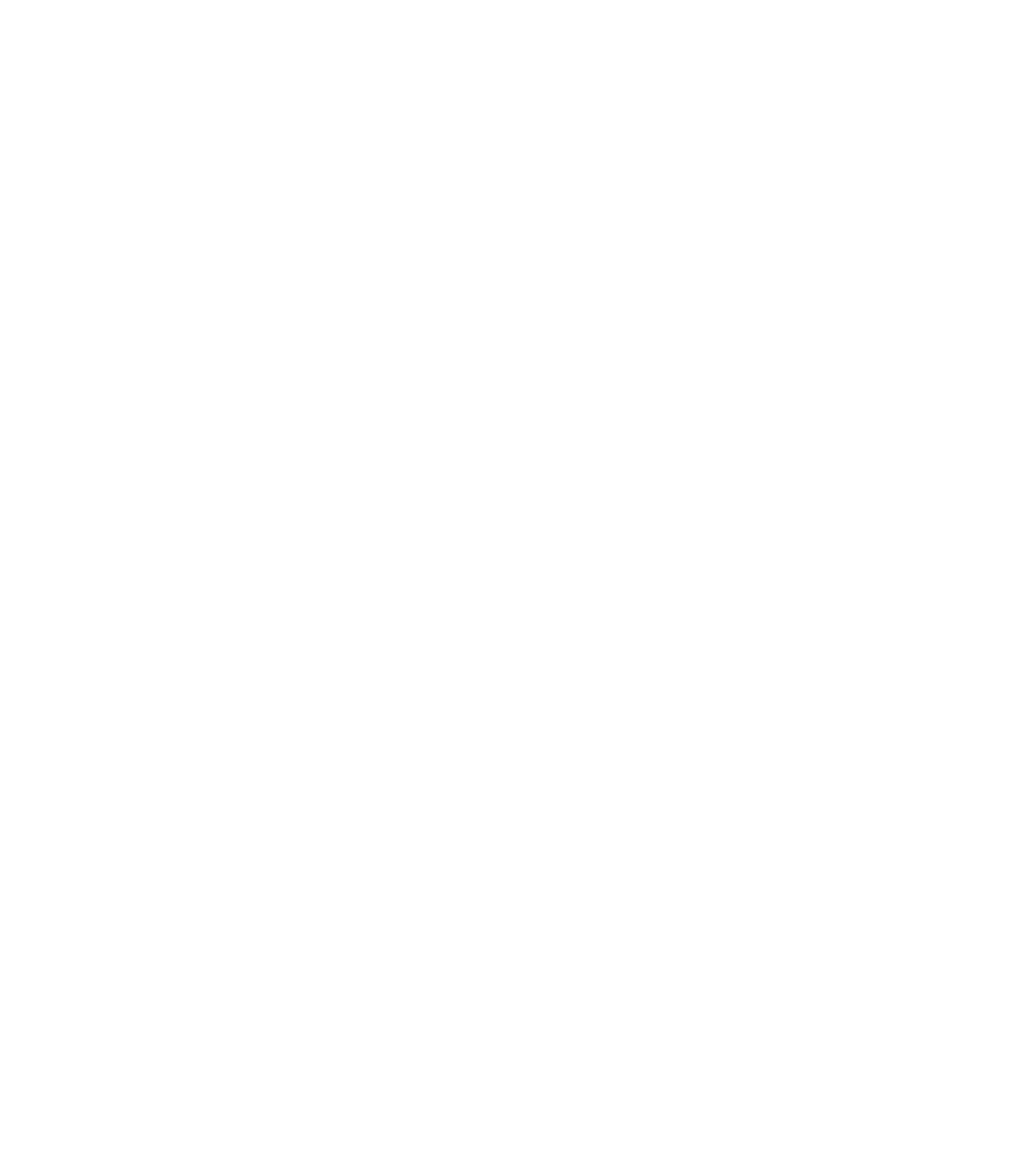
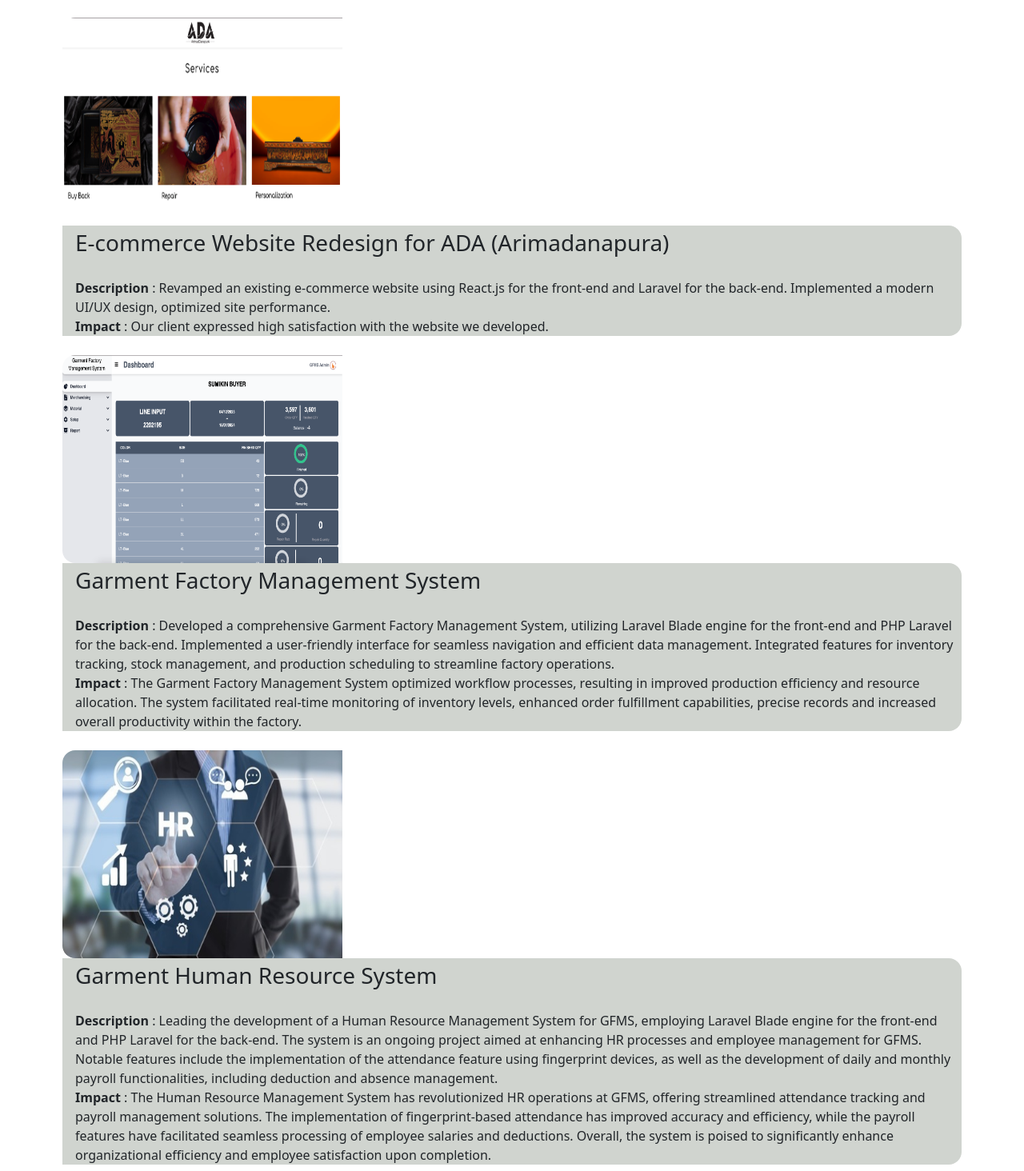
Before and after one commit to naybala/my-resume, a Vue app: page / in a window 1280 px wide. Shown: the part 3808-5272 px from the top of the page at 80% size. Before the commit the page ends 3761 px from the top, so only its background shows below. Built offline with nearby package versions, Linux system fonts and the light colour scheme.

Commit message:
update project

```diff
--- /dev/null
+++ b/src/components/Arimadanapura.vue
@@ -0,0 +1,45 @@
+<template>
+    <div class="flex-container">
+      <div class="img-container">
+        <img src="./../assets/image/ada.png" alt="" class="img" />
+      </div>
+      <div class="text-container">
+       <div class="ms-3">
+        <span class="fs-3">E-commerce Website Redesign for ADA (Arimadanapura)</span>
+        <br><br>
+        <span class=""><span class="fw-bold">Description</span> : Revamped an existing e-commerce website using React.js for the front-end and Laravel for the back-end. Implemented a modern UI/UX design, optimized site performance.
+
+        </span>
+        <br>
+        <span class=""><span class="fw-bold">Impact</span> : Our client expressed high satisfaction with the website we developed.
+        </span>
+       </div>
+      </div>
+
+    </div>
+</template>
+<style scoped>
+.flex-container {
+  display: flex;
+  flex-wrap: nowrap;
+  border-top-left-radius: 1rem;
+  border-bottom-left-radius: 1rem;
+}
+.img-container{
+  flex: 20%;
+  border-top-left-radius: 1rem;
+  border-bottom-left-radius: 1rem;
+}
+.text-container{
+  flex: 70%;
+  background-color: rgb(208, 212, 207);
+  border-top-right-radius: 1rem;
+  border-bottom-right-radius: 1rem;
+}
+img {
+  width: 350px;
+  height: 260px;
+  border-top-left-radius: 1rem;
+  border-bottom-left-radius: 1rem;
+}
+</style>
--- /dev/null
+++ b/src/components/GFMS.vue
@@ -0,0 +1,44 @@
+<template>
+    <div class="flex-container">
+      <div class="img-container">
+        <img src="./../assets/image/gfms.png" alt="" class="img" />
+      </div>
+      <div class="text-container">
+       <div class="ms-3">
+        <span class="fs-3">Garment Factory Management System</span>
+        <br><br>
+        <span class=""><span class="fw-bold">Description</span> : Developed a comprehensive Garment Factory Management System, utilizing Laravel Blade engine for the front-end and PHP Laravel for the back-end. Implemented a user-friendly interface for seamless navigation and efficient data management. Integrated features for inventory tracking, stock management, and production scheduling to streamline factory operations.
+
+        </span>
+        <br>
+        <span class=""><span class="fw-bold">Impact</span> : The Garment Factory Management System optimized workflow processes, resulting in improved production efficiency and resource allocation. The system facilitated real-time monitoring of inventory levels, enhanced order fulfillment capabilities, precise records and increased overall productivity within the factory.
+        </span>
+       </div>
+      </div>
+
+    </div>
+</template>
+<style scoped>
+.flex-container {
+  display: flex;
+  border-top-left-radius: 1rem;
+  border-bottom-left-radius: 1rem;
+}
+.img-container{
+  flex: 20%;
+  border-top-left-radius: 1rem;
+  border-bottom-left-radius: 1rem;
+}
+.text-container{
+  flex: 70%;
+  background-color: rgb(208, 212, 207);
+  border-top-right-radius: 1rem;
+  border-bottom-right-radius: 1rem;
+}
+img {
+  width: 350px;
+  height: 260px;
+  border-top-left-radius: 1rem;
+  border-bottom-left-radius: 1rem;
+}
+</style>
--- /dev/null
+++ b/src/components/GHRS.vue
@@ -0,0 +1,44 @@
+<template>
+    <div class="flex-container">
+      <div class="img-container">
+        <img src="./../assets/image/gfms-hr.jpeg" alt="" class="img" />
+      </div>
+      <div class="text-container">
+       <div class="ms-3">
+        <span class="fs-3">Garment Human Resource System</span>
+        <br><br>
+        <span class=""><span class="fw-bold">Description</span> : Leading the development of a Human Resource Management System for GFMS, employing Laravel Blade engine for the front-end and PHP Laravel for the back-end. The system is an ongoing project aimed at enhancing HR processes and employee management for GFMS. Notable features include the implementation of the attendance feature using fingerprint devices, as well as the development of daily and monthly payroll functionalities, including deduction and absence management.
+
+        </span>
+        <br>
+        <span class=""><span class="fw-bold">Impact</span> : The Human Resource Management System has revolutionized HR operations at GFMS, offering streamlined attendance tracking and payroll management solutions. The implementation of fingerprint-based attendance has improved accuracy and efficiency, while the payroll features have facilitated seamless processing of employee salaries and deductions. Overall, the system is poised to significantly enhance organizational efficiency and employee satisfaction upon completion.
+        </span>
+       </div>
+      </div>
+
+    </div>
+</template>
+<style scoped>
+.flex-container {
+  display: flex;
+  border-top-left-radius: 1rem;
+  border-bottom-left-radius: 1rem;
+}
+.img-container{
+  flex: 20%;
+  border-top-left-radius: 1rem;
+  border-bottom-left-radius: 1rem;
+}
+.text-container{
+  flex: 70%;
+  background-color: rgb(208, 212, 207);
+  border-top-right-radius: 1rem;
+  border-bottom-right-radius: 1rem;
+}
+img {
+  width: 350px;
+  height: 260px;
+  border-top-left-radius: 1rem;
+  border-bottom-left-radius: 1rem;
+}
+</style>
--- a/src/components/LuxuraSpa.vue
+++ b/src/components/LuxuraSpa.vue
@@ -37,6 +37,7 @@
 }
 img {
   width: 350px;
+  height: 260px;
   border-top-left-radius: 1rem;
   border-bottom-left-radius: 1rem;
 }
--- a/src/components/MainContainer.vue
+++ b/src/components/MainContainer.vue
@@ -22,6 +22,18 @@
     <div >
       <RahtaEntertainment/>
     </div>
+    <br>
+    <div >
+      <Arimadanapura/>
+    </div>
+    <br>
+    <div >
+      <GFMS/>
+    </div>
+    <br>
+    <div >
+      <GHRS/>
+    </div>
   </div>
 </template>
 
@@ -31,6 +43,9 @@
 import RightContainer from "./RightContainer.vue";
 import LuxuraSpa from "./LuxuraSpa.vue";
 import RahtaEntertainment from "./RahtaEntertainment.vue";
+import Arimadanapura from "./Arimadanapura.vue";
+import GFMS from "./GFMS.vue";
+import GHRS from "./GHRS.vue";
 export default {
   components: {
     Loader,
@@ -38,6 +53,9 @@
     RightContainer,
     LuxuraSpa,
     RahtaEntertainment,
+    Arimadanapura,
+    GFMS,
+    GHRS
   },
   data: () => ({
     loading: true,
--- a/src/components/RahtaEntertainment.vue
+++ b/src/components/RahtaEntertainment.vue
@@ -38,6 +38,7 @@
 }
 img {
   width: 350px;
+  height: 260px;
   border-top-left-radius: 1rem;
   border-bottom-left-radius: 1rem;
 }
```
